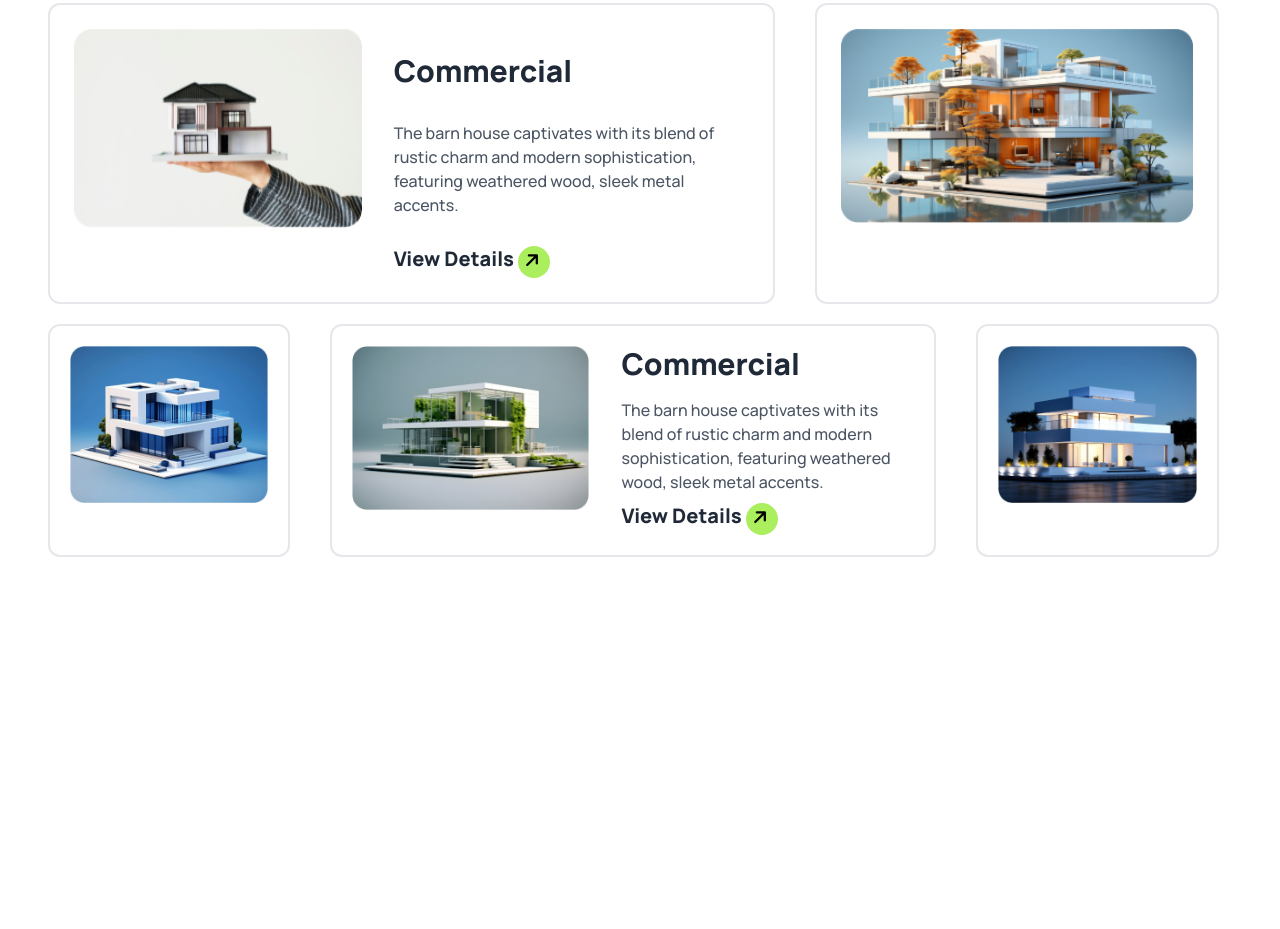
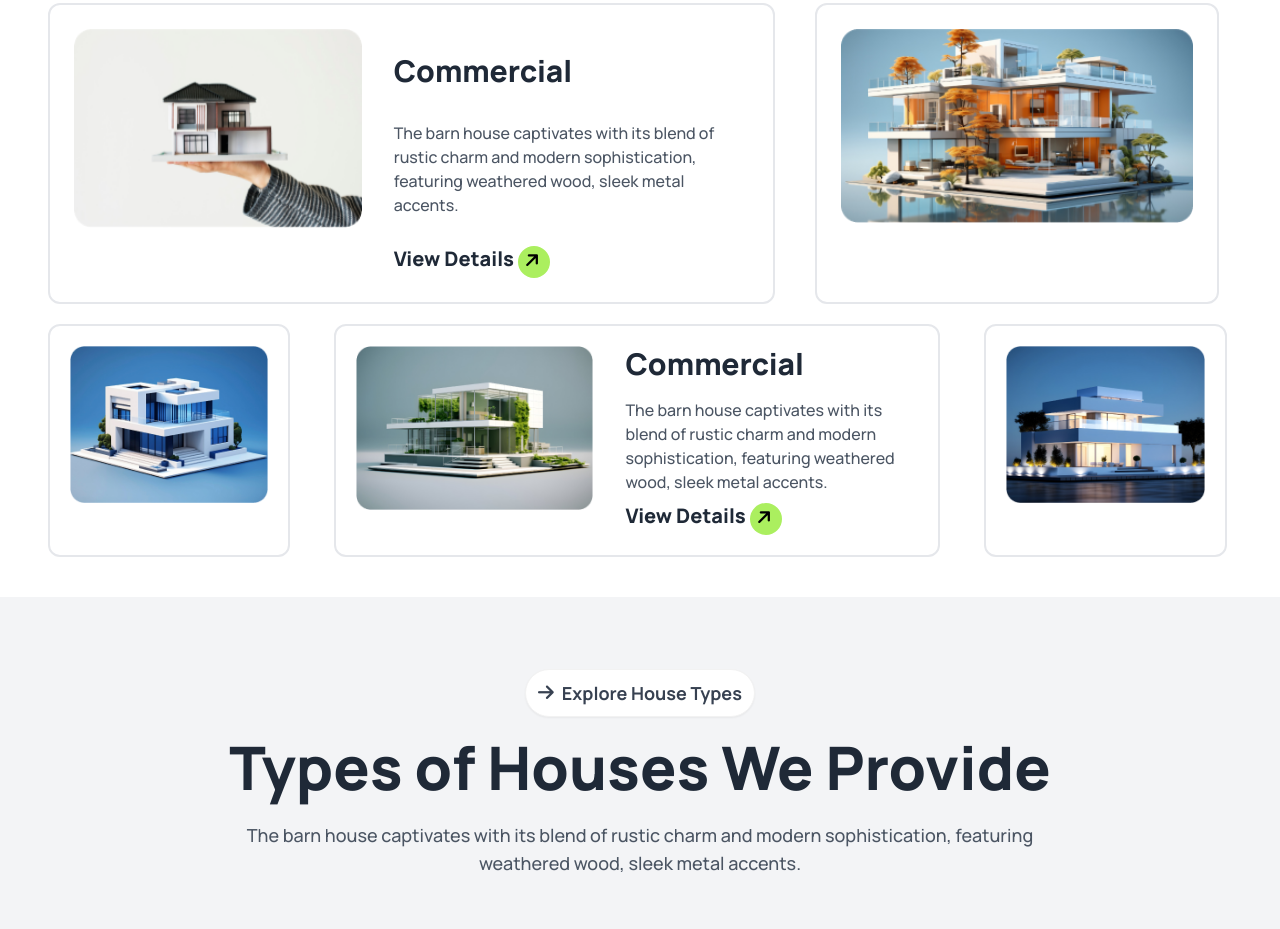
Before and after one commit to Tahmina236/assignment-3, a plain HTML site: page index.html in a window 1280 px wide. Shown: the part 2724-3653 px from the top of the page. Before the commit the page ends 3321 px from the top, so only its background shows below. Drawn offline with nearby package versions, Linux system fonts and the light colour scheme.

Commit message:
third and fourth section pushed

```diff
--- a/index.html
+++ b/index.html
@@ -224,7 +224,7 @@
                     </div>
                 </div>
                 <!-- 2nd part -->
-                <div class="flex flex-col lg:flex-row mb-10 gap-5 lg:gap-10">
+                <div class="flex flex-col lg:flex-row mb-10 gap-5 lg:gap-11">
                     <div class="block lg:hidden border-2 p-5 rounded-xl bg-white lg:w-1/5">
                         <div>
                             <img class="w-[800px]" src="assets/img5.png" alt="">
@@ -259,4 +259,17 @@
             </div>
         </div>
     </section>
+    <!-- 5th part -->
+        <section class="mt-15 max-w-[1340px] bg-white lg:bg-gray-100 mx-auto">
+            <div class="py-8 text-center flex flex-col items-center">
+                <button><a
+                        class=" btn px-3 py-2  mt-4 mb-5 lg:mt-10 bg-white text-lg text-gray-700 font-bold rounded-full"><i
+                            class="fa-solid fa-arrow-right text-lg  text-gray-700 text-center"></i>Explore House Types</a></button>
+                <h3 class="text-4xl lg:text-6xl font-extrabold mb-6">Types of Houses We Provide</h3>
+                <p class="text-gray-600 font-medium lg:w-2/3 text-[18px] lg:text-lg mb-5">The barn house captivates with its
+                    blend of rustic charm and modern sophistication, featuring weathered wood, sleek metal accents. </p>
+            </div>
+      <!-- radial progress -->
+
+          </section>
 </body>
```
